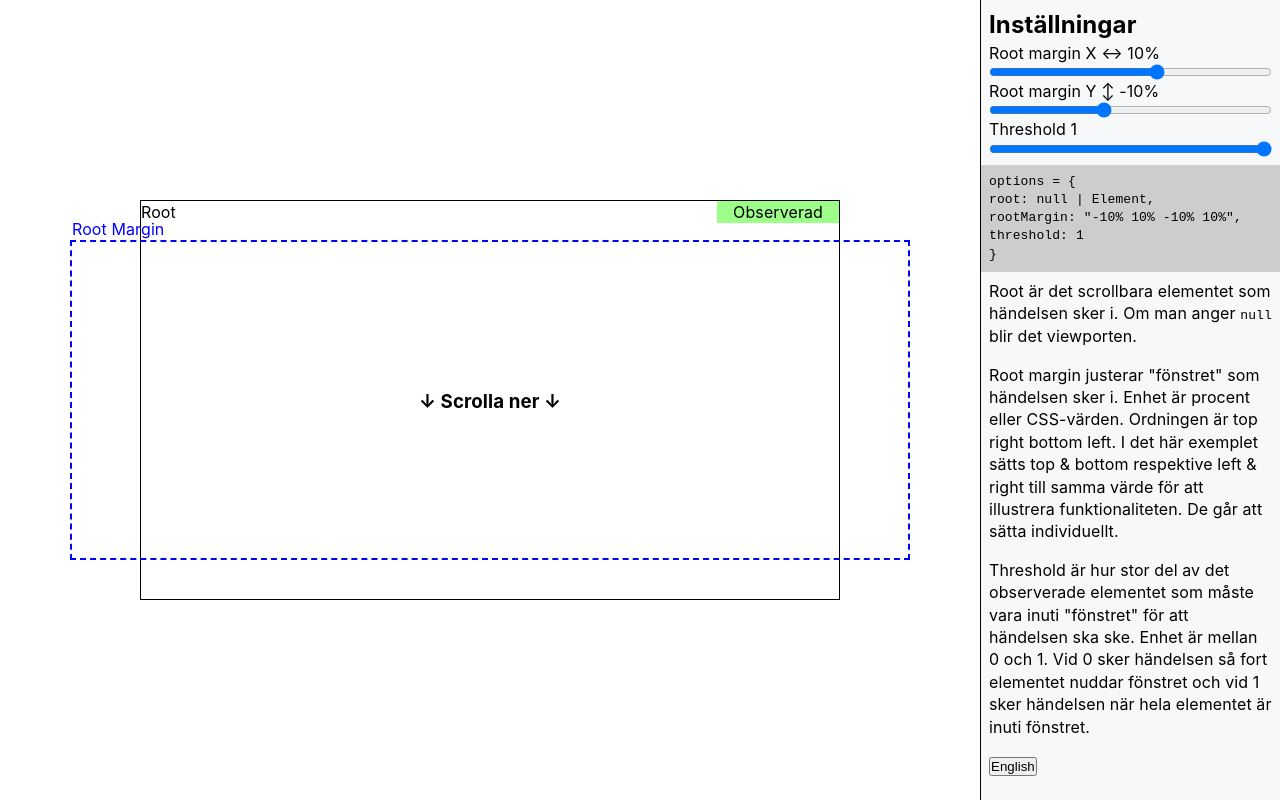
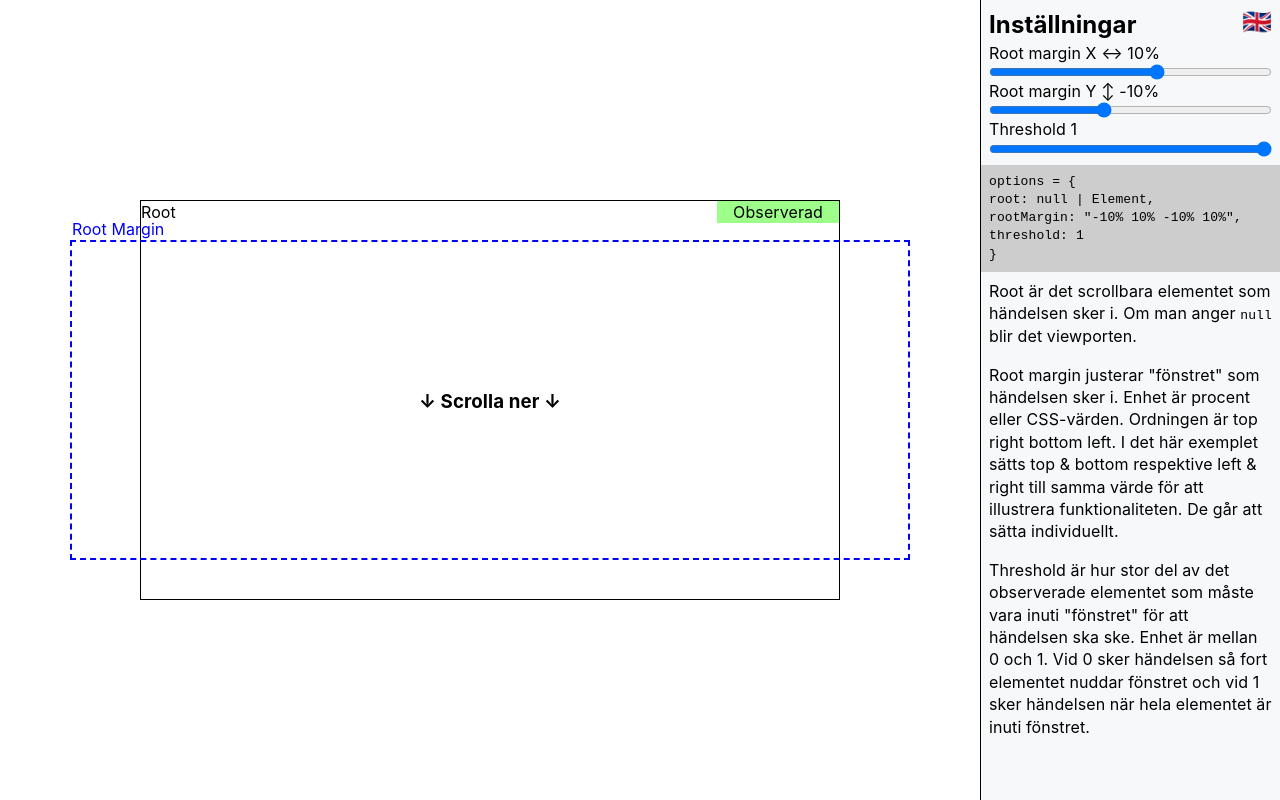
Before and after one commit to nickenickenicke/intersection-observer-visualizer, a React (Vite) app: page / in a window 1280 px wide. Built offline with nearby package versions, Linux system fonts and the light colour scheme.

Commit message:
Remade the language button

```diff
--- a/src/ElementObserver.tsx
+++ b/src/ElementObserver.tsx
@@ -58,6 +58,13 @@ export const ElementObserver = () => {
     <>
       <article className="layout-grid">
         <aside className="layout-grid-aside">
+          <button
+            type="button"
+            onClick={toggleLanguage}
+            className="language-button"
+          >
+            {language === "english" ? "🇸🇪" : "🇬🇧"}
+          </button>
           <h2>{copy.controls[language as keyof Language]}</h2>
           <label>
             Root margin X ↔ {optionsState.rootX + "%"}
@@ -116,9 +123,6 @@ threshold: ${optionsState.threshold}
               <Markdown>{paragraph[language as keyof Language]}</Markdown>
             </p>
           ))}
-          <button type="button" onClick={toggleLanguage}>
-            {language === "english" ? "Svenska" : "English"}
-          </button>
         </aside>
         <section className="layout-grid-main">
           <div
--- a/src/index.css
+++ b/src/index.css
@@ -61,6 +61,18 @@ pre {
   background-color: rgb(205, 205, 205);
   padding: 0.5rem 0.5rem;
   margin: 0.5rem -0.5rem;
+}
+
+.language-button {
+  position: absolute;
+  top: 0;
+  right: 0;
+  font-size: 1.5rem;
+  cursor: pointer;
+  border: none;
+  background: none;
+  margin: 0;
+  padding: 0.5rem;
 }
 
 .wrapper-element {
```
